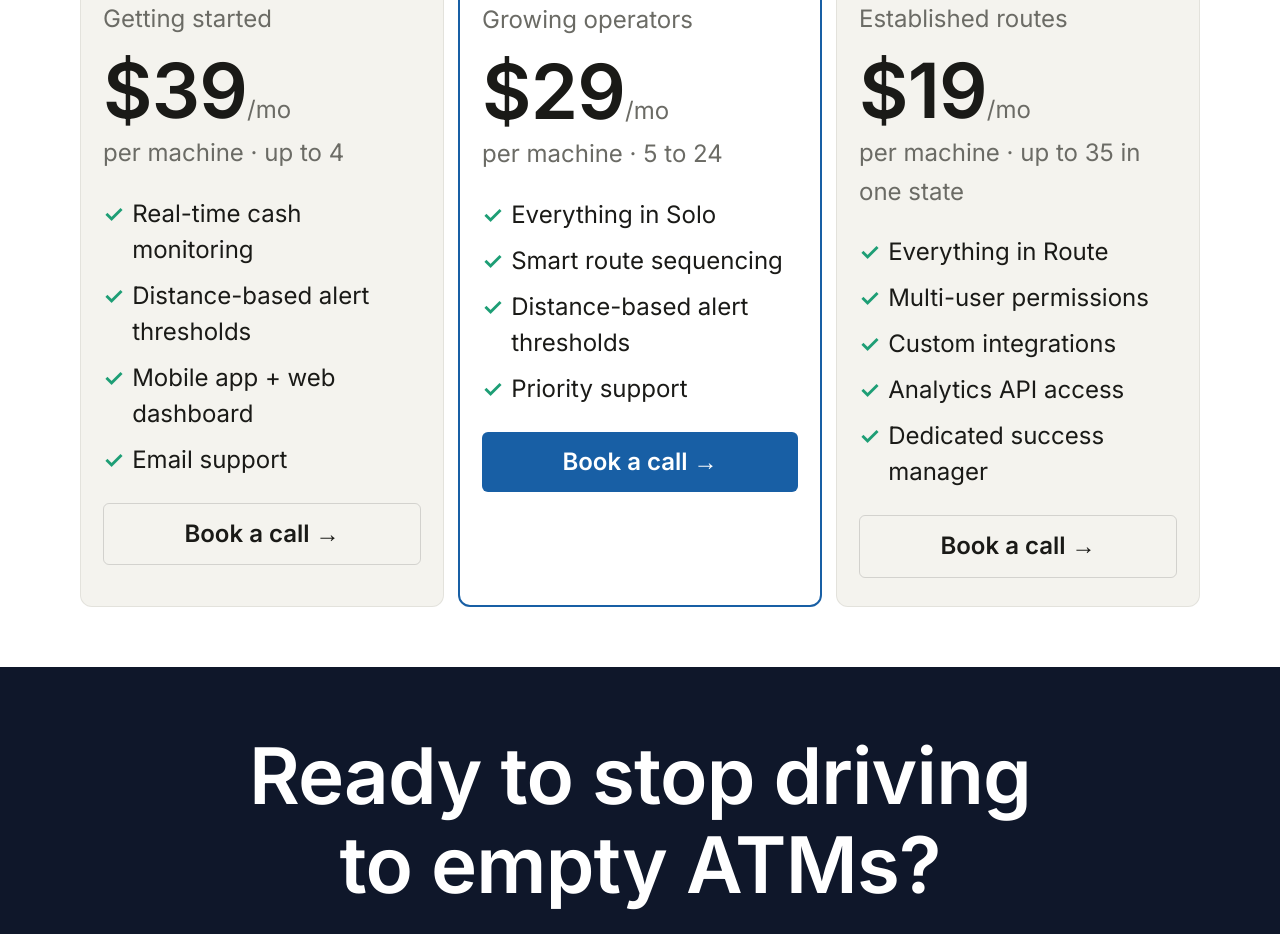
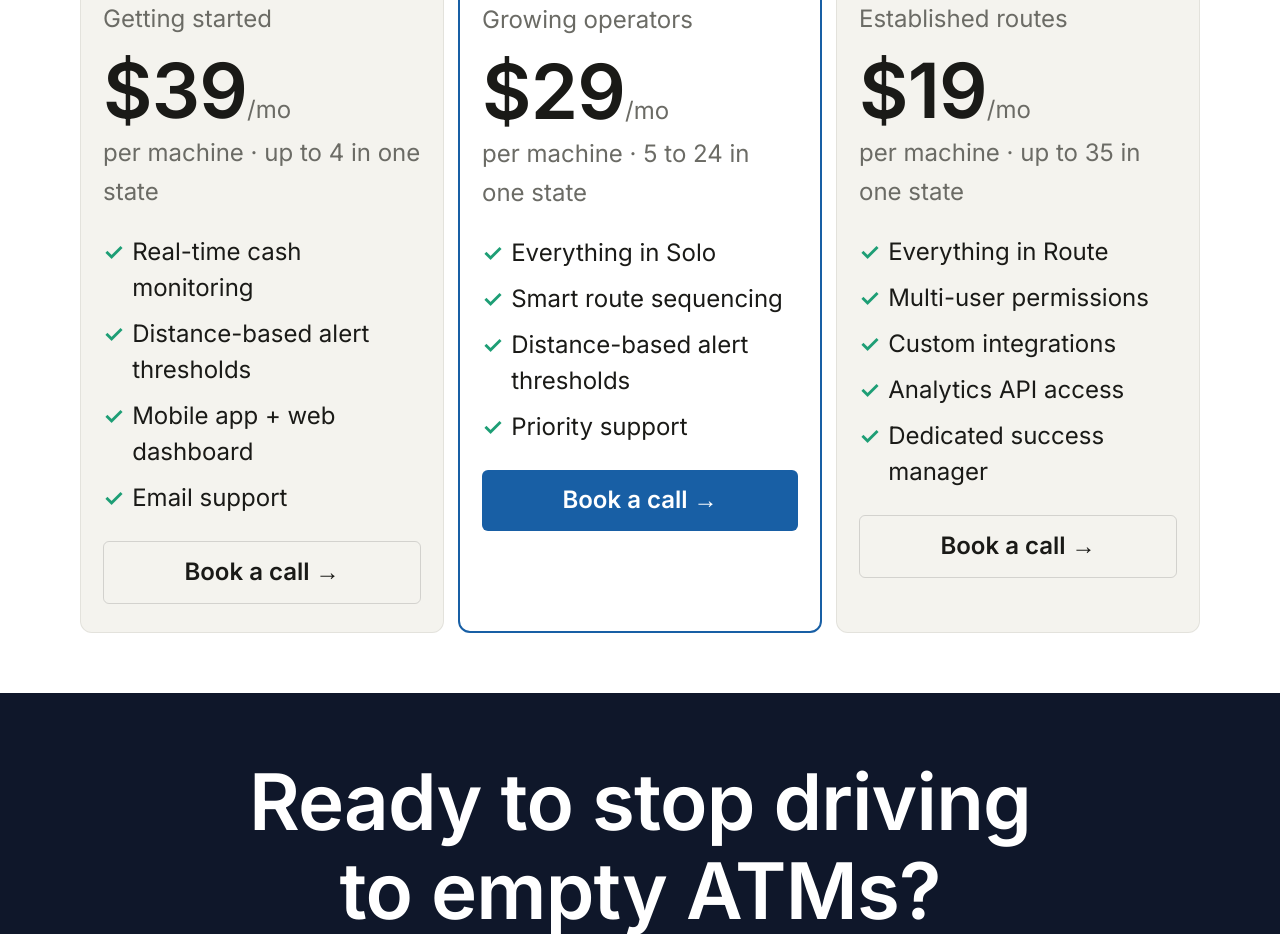
Before and after one commit to jdbostonbu-ops/CashPilot, a Next.js app: page / in a window 1280 px wide. Shown: the part 7660-8594 px from the top of the page. Built offline with nearby package versions, Linux system fonts and the light colour scheme; no server answers.

Commit message:
updated all price cards and added in one state

```diff
--- a/components/Pricing/Pricing.tsx
+++ b/components/Pricing/Pricing.tsx
@@ -25,7 +25,7 @@ const tiers: readonly PricingTier[] = [
     name: "Solo",
     description: "Getting started",
     price: "$39",
-    range: "per machine · up to 4",
+    range: "per machine · up to 4 in one state",
     featured: false,
     features: [
       "Real-time cash monitoring",
@@ -39,7 +39,7 @@ const tiers: readonly PricingTier[] = [
     name: "Route",
     description: "Growing operators",
     price: "$29",
-    range: "per machine · 5 to 24",
+    range: "per machine · 5 to 24 in one state",
     featured: true,
     features: [
       "Everything in Solo",
```
